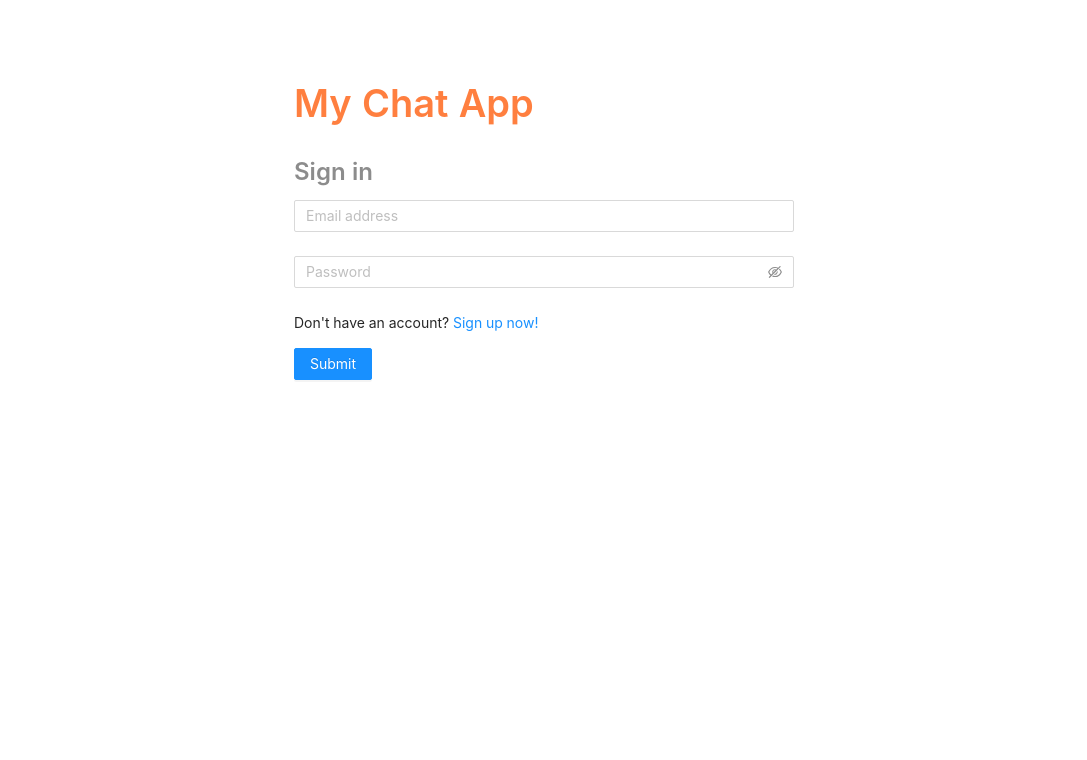
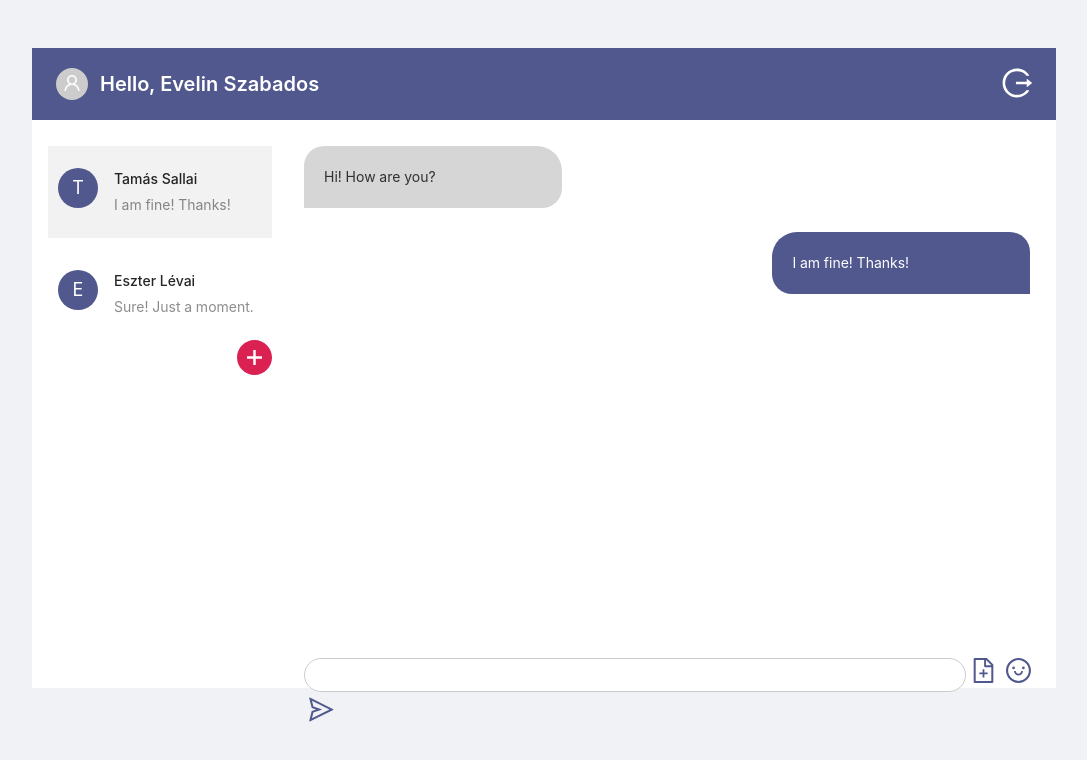
Before and after one commit to EvelinSzabados/React-Chat-App-with-Typescript, a React (Create React App) app: page /dashboard in a window 1280 px wide. Before the commit this address led to /. Shown: the top 760 px of the page, without its empty margins (96-1183 px from the left). Built offline with nearby package versions, Linux system fonts and the light colour scheme.

Commit message:
Add floating action button to chatList

```diff
--- a/src/Context/ChatData.tsx
+++ b/src/Context/ChatData.tsx
@@ -55,7 +55,9 @@ const data = [
 
             }
         ]
-    }
+    },
+
+
 
 
 ];
--- a/src/Context/UserContext.tsx
+++ b/src/Context/UserContext.tsx
@@ -6,7 +6,7 @@ type userData = {
     displayName: string | null
 }
 //initial state is filled for testing purposes
-const initialState = { id: null, email: null, displayName: null };
+const initialState = { id: '1', email: null, displayName: 'Evelin Szabados' };
 
 interface ContextState {
     currentUser: userData,
--- a/src/Dashboard/Dashboard.tsx
+++ b/src/Dashboard/Dashboard.tsx
@@ -1,7 +1,7 @@
 import React, { useContext } from 'react'
 import { Layout, List, Avatar } from 'antd';
 import { Row, Col } from 'antd';
-import { ChatViewContainer, DashboardContent, ChatListContainer, ChatListItemContainer } from './Style';
+import { ChatViewContainer, DashboardContent, ChatListContainer, ChatListItemContainer, FloatingButton } from './Style';
 import ChatViewContent from './ChatViewContent';
 import Header from './Header';
 import { ChatContext } from '../Context/ChatContext';
@@ -9,6 +9,7 @@ import { UserContext } from '../Context/UserContext';
 import { SelectedChatContext } from '../Context/SelectedChatContext'
 import ChatMessageInput from './ChatMessageInput';
 import { RouteComponentProps } from 'react-router';
+import { PlusCircleFilled } from '@ant-design/icons';
 
 interface ChildComponentProps extends RouteComponentProps { }
 
@@ -42,6 +43,7 @@ export default function Dashboard(props: ChildComponentProps) {
                                     </ChatListItemContainer>
                                 )}
                             />
+                            <FloatingButton><PlusCircleFilled style={{ fontSize: '35px' }} /></FloatingButton>
                         </ChatListContainer>
                     </Col>
                     <Col span={18}>
--- a/src/Dashboard/Style.tsx
+++ b/src/Dashboard/Style.tsx
@@ -2,10 +2,10 @@ import styled from '@emotion/styled';
 
 
 export const DashboardContent = styled.div`
-margin: 3rem auto;
-width: 80%;
-height: 80vh;
-background-color: white;
+        margin: 3rem auto;
+        width: 80%;
+        height: 80vh;
+        background-color: white;
 
 `;
 export const ChatViewContainer = styled.div`
@@ -16,8 +16,11 @@ export const ChatViewContainer = styled.div`
 `;
 
 export const ChatListContainer = styled.div`
-    padding: 1rem;
-    height: 80vh;
+
+        box-sizing: border-box;
+        overflow-y:auto;
+        padding: 1rem;
+        height: 80%;
 
 `;
 
@@ -27,6 +30,7 @@ export const ChatListItemContainer = styled.div<{ selected: boolean }>((props) =
         marginTop: '10px',
         borderBottom: '0.7px solig #f2f2',
         cursor: 'pointer'
+
 }));
 
 
@@ -80,3 +84,14 @@ export const MessageInput = styled.input`
         padding: 5px 20px;
         color: #404040;
 `;
+
+export const FloatingButton = styled.div`
+
+        position: sticky;
+        position: -webkit-sticky;
+        bottom: 0;
+        color: #db2052;
+        float: right;
+        z-index:1;
+        cursor: pointer;
+`
--- a/src/index.css
+++ b/src/index.css
@@ -13,3 +13,25 @@ code {
   font-family: source-code-pro, Menlo, Monaco, Consolas, 'Courier New',
     monospace;
 }
+
+/* width */
+::-webkit-scrollbar {
+  width: 8px;
+}
+
+/* Track */
+::-webkit-scrollbar-track {
+  box-shadow: inset 0 0 5px grey;
+  border-radius: 10px;
+}
+
+/* Handle */
+::-webkit-scrollbar-thumb {
+  background: #cccccc;
+  border-radius: 10px;
+}
+
+/* Handle on hover */
+::-webkit-scrollbar-thumb:hover {
+  background: #cccccc;
+}
```
